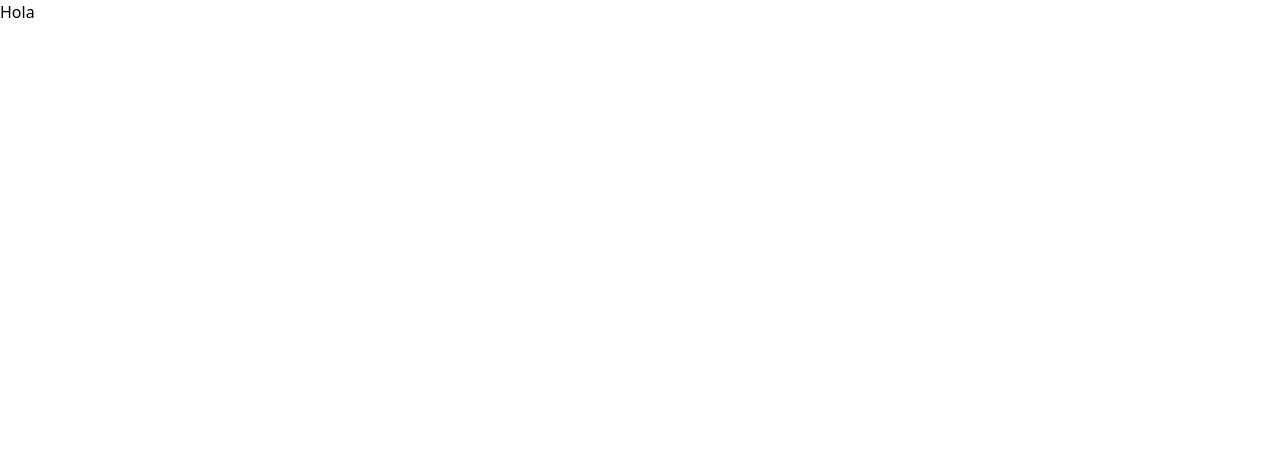
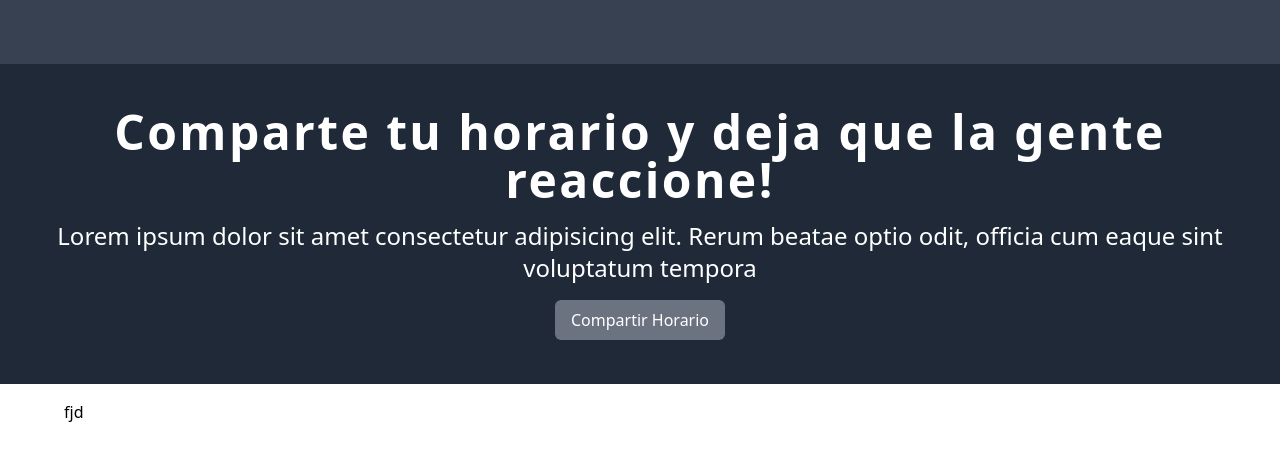
Before and after one commit to Alejandro1709/calendar-reactor, a Next.js app: page / in a window 1280 px wide. Shown: the top 460 px of the page. Built offline with nearby package versions, Linux system fonts and the light colour scheme.

Commit message:
Add: Header Hero Component

```diff
--- /dev/null
+++ b/src/components/Header.tsx
@@ -0,0 +1,5 @@
+function Header() {
+  return <header className='h-16 bg-gray-700'></header>;
+}
+
+export default Header;
--- /dev/null
+++ b/src/components/Hero.tsx
@@ -0,0 +1,22 @@
+function Hero() {
+  return (
+    <section className='flex justify-center items-center md:h-80 bg-gray-800 text-white'>
+      <div className='flex flex-col items-start gap-4 text-center p-4 max-w-2/4'>
+        <div className='flex flex-col gap-4'>
+          <h1 className='text-3xl md:text-5xl font-bold tracking-wider leading-snug'>
+            Comparte tu horario y deja que la gente reaccione!
+          </h1>
+          <p className='text-1xl md:text-2xl max-w-2/4'>
+            Lorem ipsum dolor sit amet consectetur adipisicing elit. Rerum
+            beatae optio odit, officia cum eaque sint voluptatum tempora
+          </p>
+        </div>
+        <button className='bg-gray-500 text-white px-4 py-2 rounded-md mx-auto hover:bg-gray-600'>
+          Compartir Horario
+        </button>
+      </div>
+    </section>
+  );
+}
+
+export default Hero;
--- a/src/components/Layout.tsx
+++ b/src/components/Layout.tsx
@@ -1,4 +1,5 @@
 import Head from 'next/head';
+import Header from './Header';
 
 type LayoutProps = {
   title?: string;
@@ -19,7 +20,8 @@ function Layout({
         <meta name='viewport' content='width=device-width, initial-scale=1' />
         <link rel='icon' href='/favicon.ico' />
       </Head>
-      <main className=''>{children}</main>
+      <Header />
+      <main className='flex flex-col'>{children}</main>
     </>
   );
 }
--- a/src/pages/index.tsx
+++ b/src/pages/index.tsx
@@ -1,9 +1,14 @@
+import Hero from '@/components/Hero';
 import Layout from '@/components/Layout';
 
 export default function Home() {
   return (
-    <Layout>
-      <h1>Hola</h1>
+    <Layout
+      title='Calendtion'
+      description='Upload your schedule and have people react to it!'
+    >
+      <Hero />
+      <section className='mx-6 md:mx-16 py-4'>fjd</section>
     </Layout>
   );
 }
```
